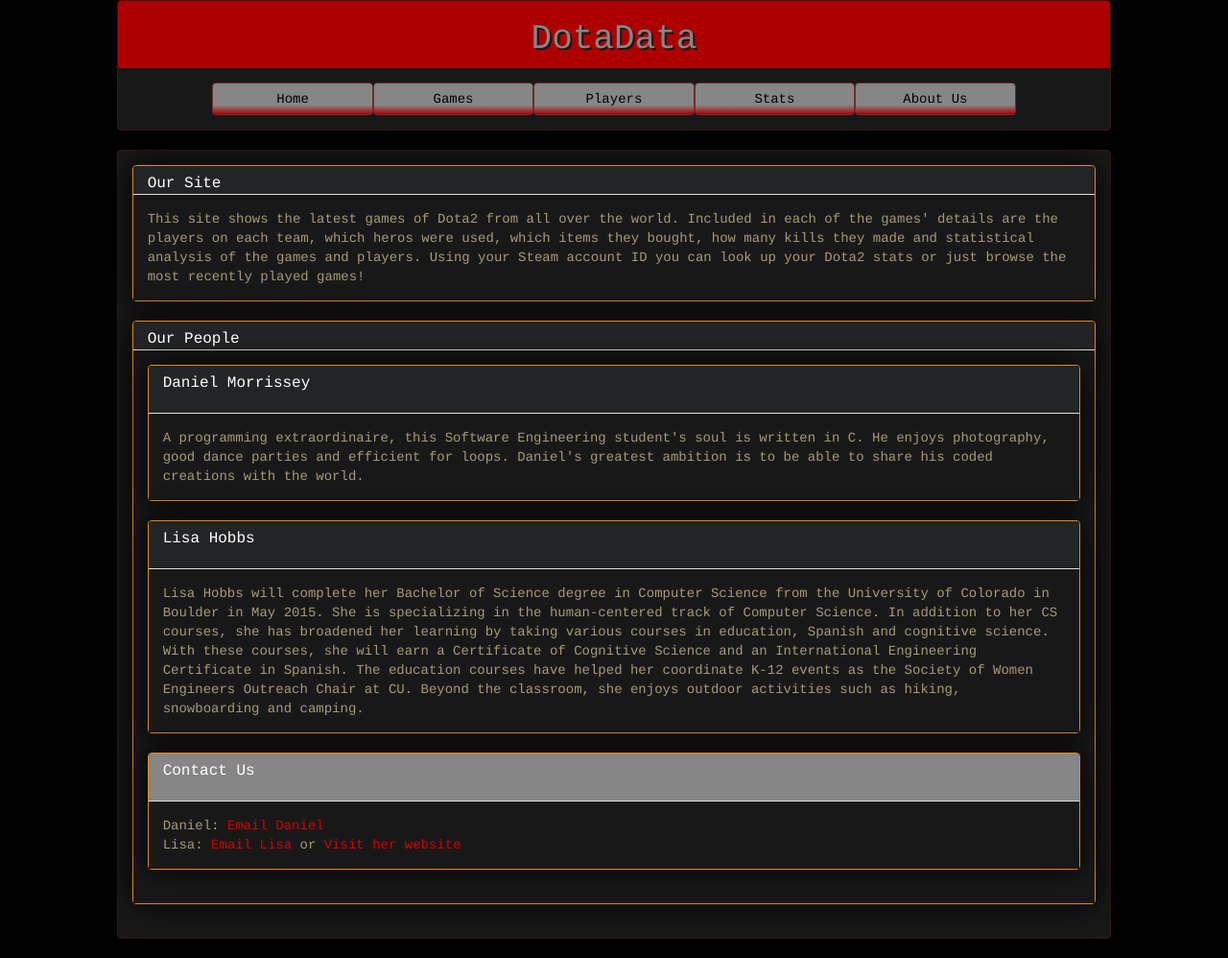
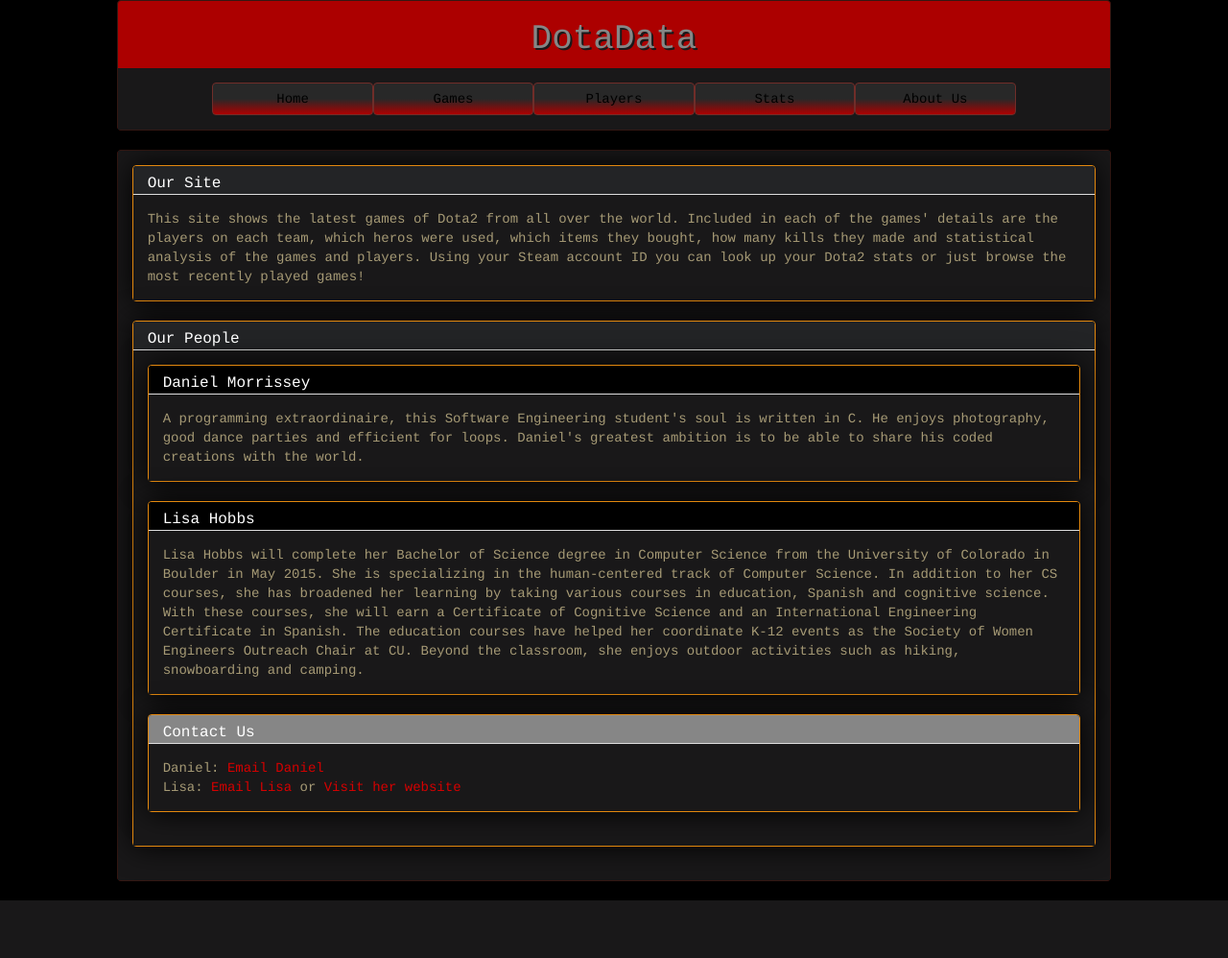
Before and after one commit to carlganz/DotaData, a Flask app: page /about in a window 1280 px wide. Shown: the whole page at 96% size. After the commit the page ends 938 px from the top, so only its background shows below. Run offline with Flask 2, Linux system fonts and the light colour scheme; parts of the project's set-up code (start-up, migrations or seed data) failed here and were passed over; some libraries are stand-ins or nearby versions.

Commit message:
Front end changes

```diff
--- a/static/styles/style.css
+++ b/static/styles/style.css
@@ -25,7 +25,7 @@ body {
 	background-color: #232426;
 	color: white;
 	height:30px;
-	font-size: 20pt;
+	font-size: 12pt;
 	vertical-align: top;
 }
 /* orange: #F24B14 */
@@ -40,25 +40,27 @@ body {
 }
 .panel-body .panel .panel .contact-heading{
 	background-color: #868686;
-	height:50px;
+	height:30px;
 	font-size: 18pt;
 }
 .panel-body .panel .panel .contact-body a{
 	color: #D50000;
 }
 .panel-body .panel .panel .danny{
-	background-color: #232426;
-	height: 50px;
+	background-color: #000;
+	height: 30px;
 	font-size: 20pt;
 }
 .panel-body .panel .panel .lisa{
-	background-color: #232426;
-	height: 50px;
+	background-color: #000;
+	height: 30px;
 	font-size: 20pt;
 }
 .btn {
-	background:-webkit-gradient( linear, left top, left bottom, color-stop(0.7, #868686), color-stop(1, #AC0000) );
-	background:-moz-linear-gradient( center top, #868686 20%, #AC0000 100% );
+	background:-webkit-linear-gradient(#282828 50%, #AC0000);
+	background:-o-linear-gradient(#282828 30%, #AC0000);
+	background:-moz-linear-gradient(#282828 30%, #AC0000);
+	background:linear-gradient(#282828 50%, #AC0000);
 	background-color: #341813;
 	border-color: #702D29;
 	color:#FFF;
@@ -68,13 +70,13 @@ body {
 .panel-body .panel .panel .dire{
 	background-color: #56211A;
 	height: 30px;
-	font-size: 16pt;
+	font-size: 12pt;
 	vertical-align: top;
 }
 .panel-body .panel .panel .radiant{
 	background-color: #252D23;
 	height: 30px;
-	font-size: 16pt;
+	font-size: 12pt;
 	vertical-align: top;
 }
 .panel-body .panel .match{
@@ -90,6 +92,9 @@ body {
 }
 .game-stats {
 	height: 50px;
+}
+.panel .panel-body .panel .panel-body .game-details {
+	font-size: 8pt;
 }
 .player-id {
 	font-size: 10pt;
@@ -109,6 +114,9 @@ a:hover, a:focus {
 
 a:active {
     color: #000;
+}
+h3 {
+	font-size: 10pt;
 }
 
 
--- a/templates/gameviewer.html
+++ b/templates/gameviewer.html
@@ -30,7 +30,7 @@
 	<div class="panel-body">
 		<div class="panel panel-body game-stats">
 			<p class="col-md-4">Start Time: {{ g.start_time }}</p>
-			<p class="col-md-3">Duration: {{ g.duration / 60.0 }} hours</p>
+			<p class="col-md-3">Duration: {{ g.duration }} minutes</p>
 			<p class="col-md-3">Mode: {{ g.game_mode }}</p>
 			<p class="col-md-2">Victor: {% if g.radiant_win %} Radiant {% else %} Dire {% endif %} </p>
 		</div>
```
Also changed, not shown: templates/gamedetails.html (+24 -71 lines), 1 other file.
